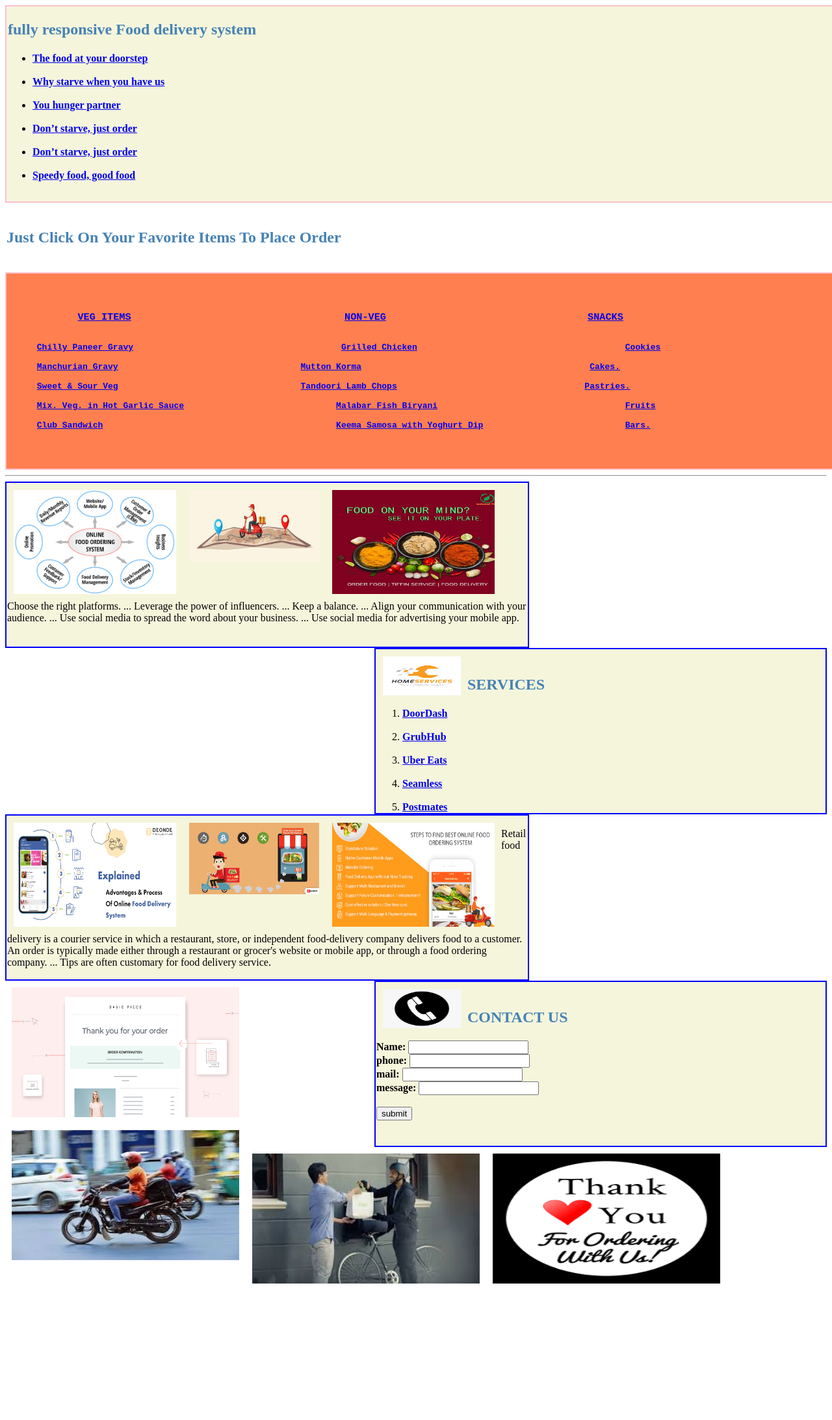
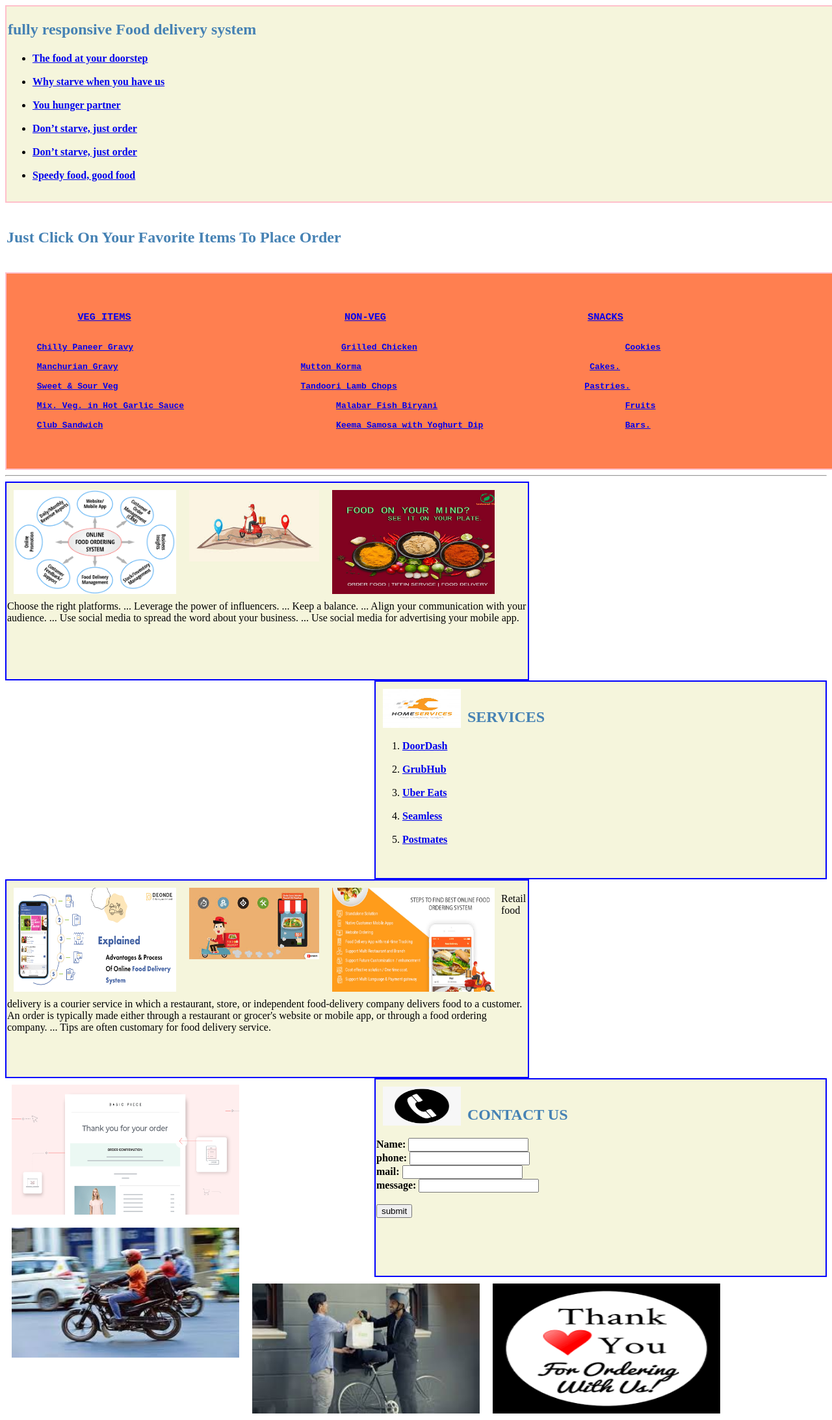
Before and after one commit to noor143108/hotel, a plain HTML site: page index.html in a window 1280 px wide. Shown: the top 2185 px of the page at 65% size. Before the commit the page ends 1985 px from the top, so only its background shows below. Drawn offline with Linux system fonts and the light colour scheme.

Commit message:
Update style.css

```diff
--- a/style.css
+++ b/style.css
@@ -15,7 +15,7 @@
 border:2px solid blue;
 width:800px;
 background-color:Beige;
-height:250px;
+height:300px;
 float:left;
 padding:1px;
 }
@@ -23,7 +23,7 @@
 border:2px solid blue;
 width:690px;
 background-color:Beige;
-height:250px;
+height:300px;
 float:right;
 padding:1px;
 }
@@ -31,7 +31,7 @@
 border:2px solid blue;
 width:800px;
 background-color:Beige;
-height:250px;
+height:300px;
 float:left;
 padding:1px;
 }
@@ -39,7 +39,7 @@
 border:2px solid blue;
 width:690px;
 background-color:Beige;
-height:250px;
+height:300px;
 float:right;
 padding:1px;
 }
```
